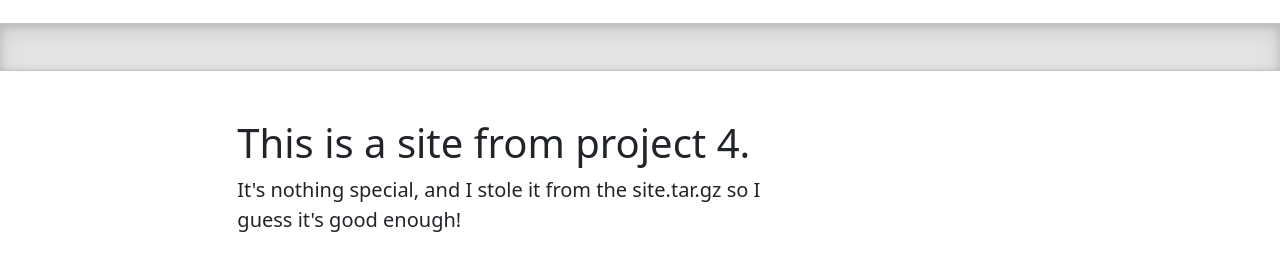
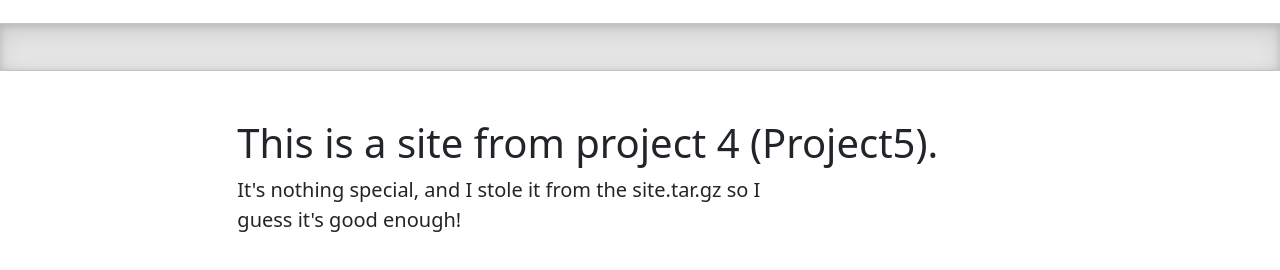
Before and after one commit to WSU-kduncan/s24cicd-Snekman23, a plain HTML site: page site/index.html in a window 1280 px wide. Shown: the part 74-344 px from the top of the page. Drawn offline with Linux system fonts and the light colour scheme.

Commit message:
Update site

```diff
--- a/site/index.html
+++ b/site/index.html
@@ -118,7 +118,7 @@
 
   <div class="b-example-divider"></div>
   <div class="col-lg-8 mx-auto p-4 py-md-5">
-  <h1>This is a site from project 4.</h1>
+  <h1>This is a site from project 4 (Project5).</h1>
     <p class="fs-5 col-md-8">It's nothing special, and I stole it from the site.tar.gz so I guess it's good enough!</p>
 
    </div>
```
